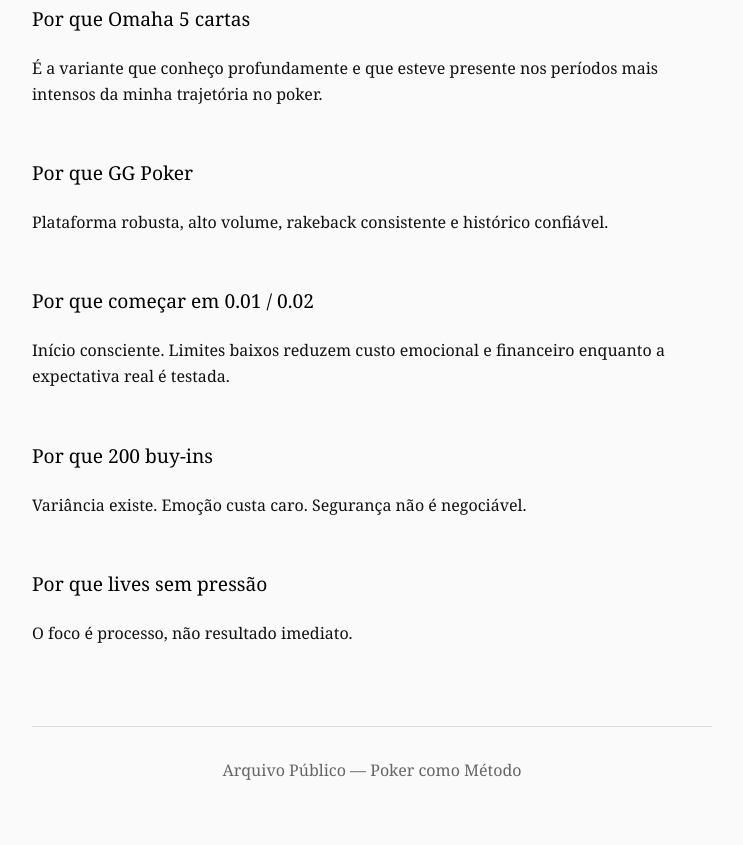
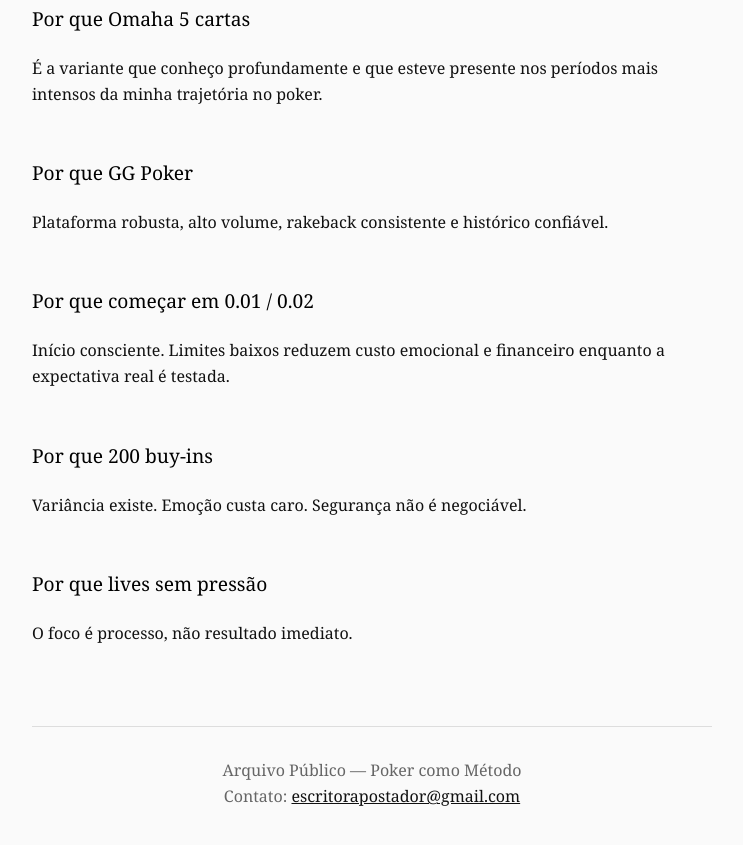
Before and after one commit to derickcosta816/derickcosta816.github.io, a plain HTML site: page projeto.html in a window 1280 px wide. Shown: the part 259-1104 px from the top of the page, without its empty margins (268-1011 px from the left). Drawn offline with Linux system fonts and the light colour scheme.

Commit message:
Enhance footer with contact details
Added contact information to the footer.

```diff
--- a/projeto.html
+++ b/projeto.html
@@ -71,9 +71,15 @@
 
 </main>
 
-<footer>
-  <p>Arquivo Público — Poker como Método</p>
+<footer class="site-footer">
+  <p>
+    Arquivo Público — Poker como Método<br>
+    Contato: <a href="mailto:escritorapostador@gmail.com">
+      escritorapostador@gmail.com
+    </a>
+  </p>
 </footer>
+
 
 </body>
 </html>
```
